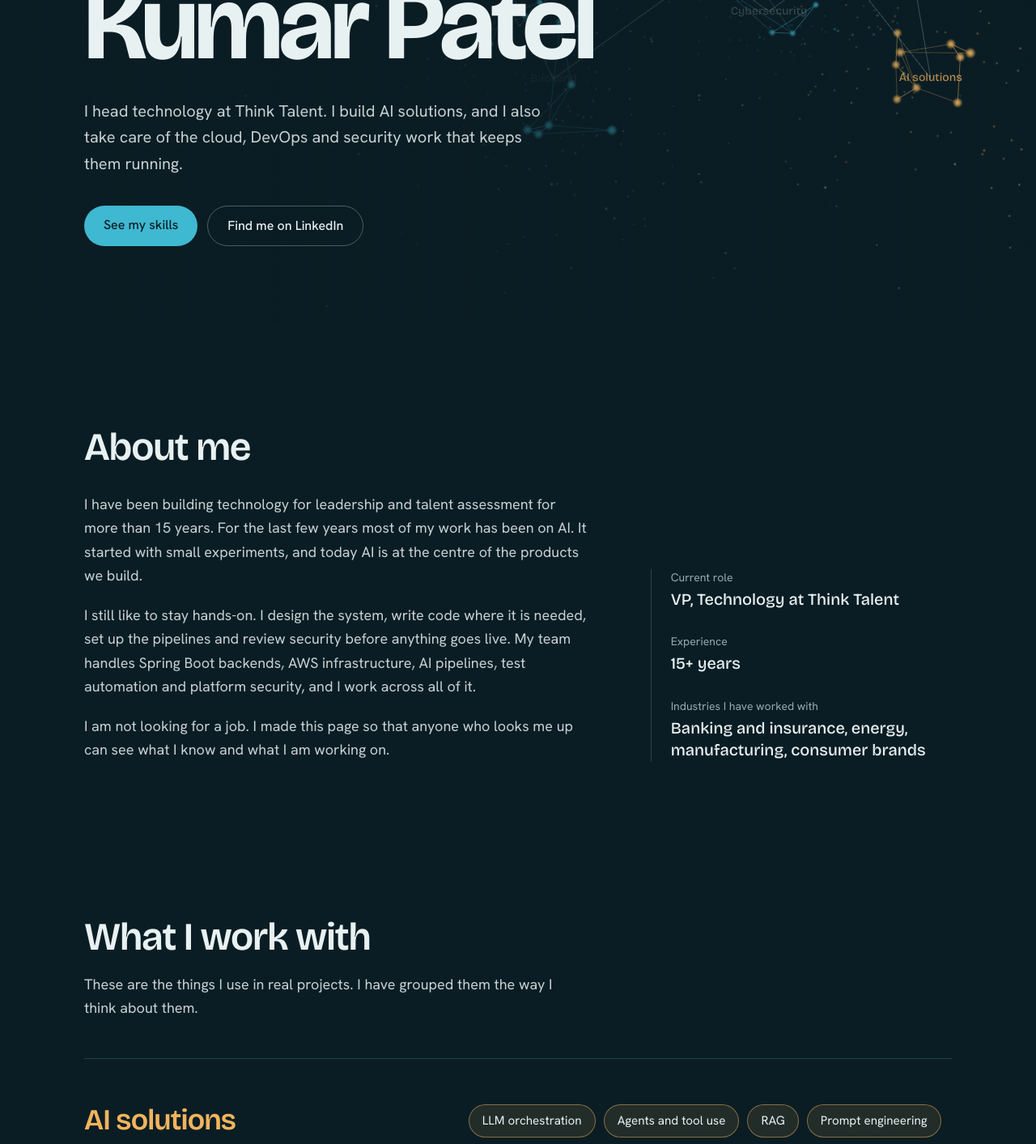
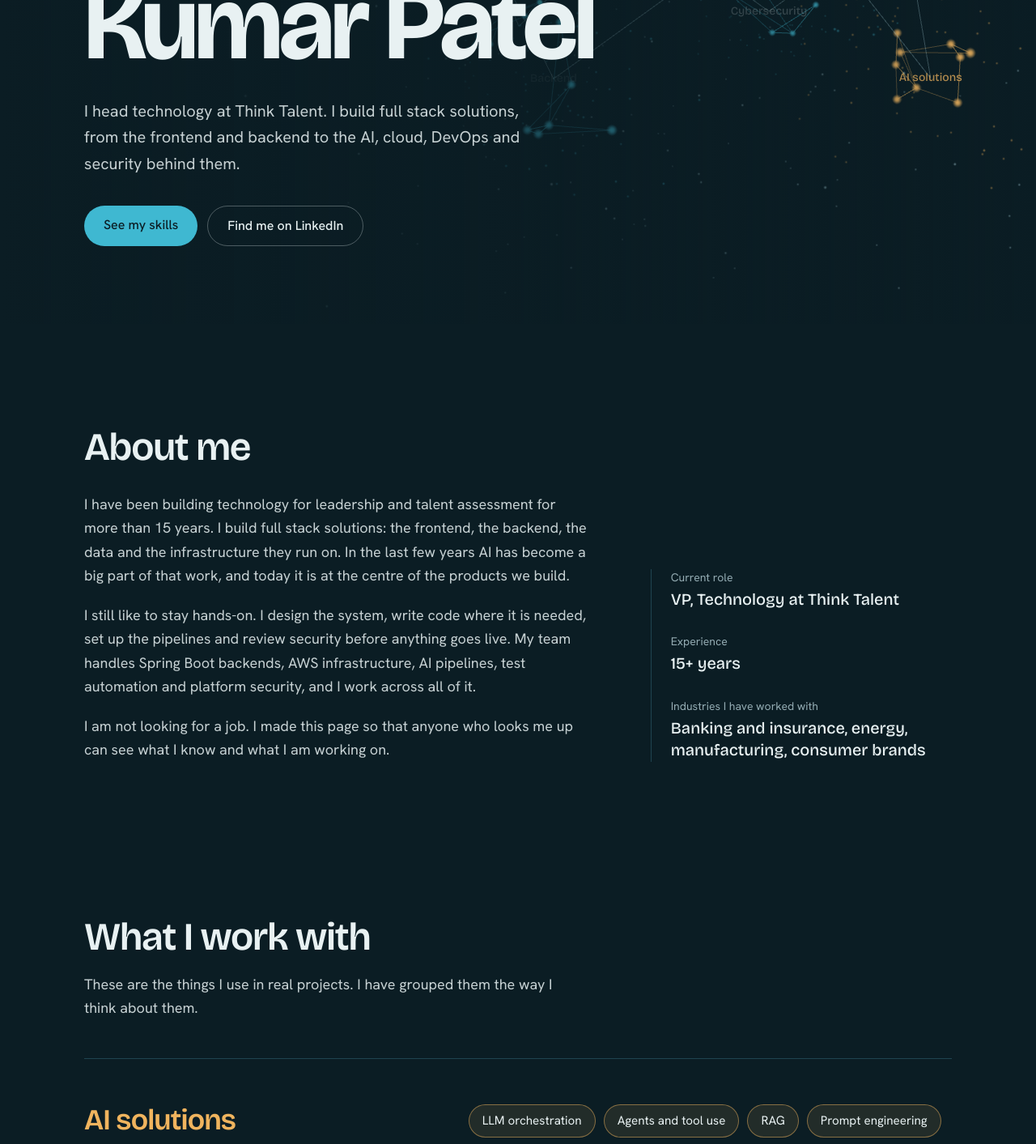
Before and after one commit to ranjankumarpatel/ranjankumarpatel, a Next.js app in the folder site/: page / in a window 1280 px wide. Shown: the part 400-1813 px from the top of the page at 81% size. Built offline with nearby package versions, Linux system fonts and the light colour scheme.

Commit message:
Describe my work as full stack, not only AI

```diff
--- a/site/src/app/layout.tsx
+++ b/site/src/app/layout.tsx
@@ -15,7 +15,7 @@ const hanken = Hanken_Grotesk({
 export const metadata: Metadata = {
   title: "Ranjan Kumar Patel",
   description:
-    "I head technology at Think Talent. I build AI solutions and work across machine learning, backend, frontend, AWS, DevOps and cybersecurity.",
+    "I head technology at Think Talent. I build full stack solutions across frontend, backend, AI, machine learning, AWS, DevOps and cybersecurity.",
 };
 
 export default function RootLayout({ children }: LayoutProps<"/">) {
--- a/site/src/content.ts
+++ b/site/src/content.ts
@@ -3,9 +3,9 @@
 export const profile = {
   name: "Ranjan Kumar Patel",
   intro:
-    "I head technology at Think Talent. I build AI solutions, and I also take care of the cloud, DevOps and security work that keeps them running.",
+    "I head technology at Think Talent. I build full stack solutions, from the frontend and backend to the AI, cloud, DevOps and security behind them.",
   about: [
-    "I have been building technology for leadership and talent assessment for more than 15 years. For the last few years most of my work has been on AI. It started with small experiments, and today AI is at the centre of the products we build.",
+    "I have been building technology for leadership and talent assessment for more than 15 years. I build full stack solutions: the frontend, the backend, the data and the infrastructure they run on. In the last few years AI has become a big part of that work, and today it is at the centre of the products we build.",
     "I still like to stay hands-on. I design the system, write code where it is needed, set up the pipelines and review security before anything goes live. My team handles Spring Boot backends, AWS infrastructure, AI pipelines, test automation and platform security, and I work across all of it.",
     "I am not looking for a job. I made this page so that anyone who looks me up can see what I know and what I am working on.",
   ],
@@ -35,7 +35,7 @@ export const skillGroups: SkillGroup[] = [
   {
     id: "ai",
     name: "AI solutions",
-    note: "This is where most of my time goes now. I build the full solution, from the first prompt to the evaluation that tells me if it really works.",
+    note: "A big part of my work now. I take it from the first prompt to the evaluation that tells me if it really works.",
     items: [
       "LLM orchestration",
       "Agents and tool use",
```
